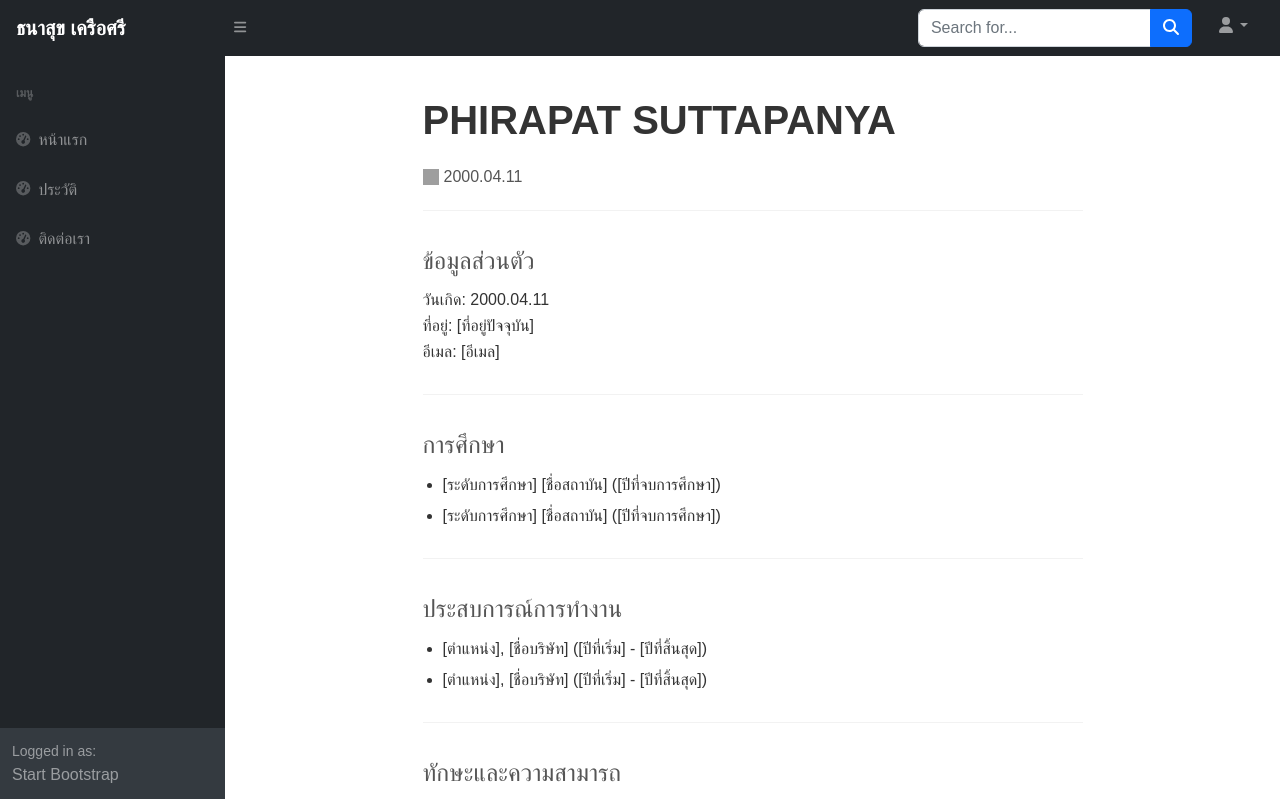
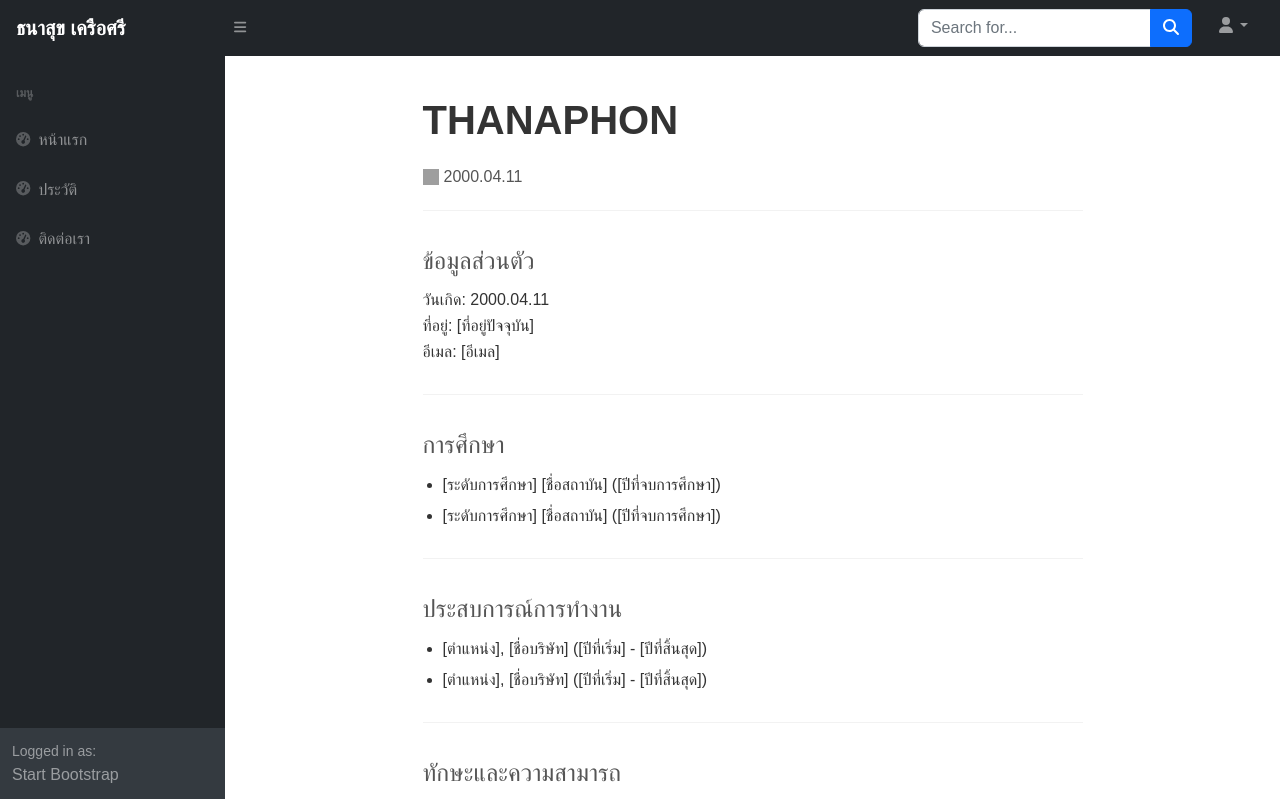
Before and after one commit to thanaphon8/djangoWebpage999, a Django app: page /about/ in a window 1280 px wide. Shown: the top 799 px of the page. Run offline with Django 5.2, Linux system fonts and the light colour scheme; some libraries are stand-ins or nearby versions; grey boxes are pictures that could not be loaded.

Commit message:
update vercel2

```diff
--- a/templates/about.html
+++ b/templates/about.html
@@ -6,7 +6,7 @@
   <head>
     <meta charset="UTF-8" />
     <meta name="viewport" content="width=device-width, initial-scale=1.0" />
-    <title>พีรพัฒน์ สุทธปัญญา</title>
+    <title></title>
     <style>
       @import url("https://fonts.googleapis.com/css2?family=Sarabun:wght@900&display=swap");
 
@@ -87,7 +87,7 @@
   <body>
     <div class="container">
       <div class="header">
-        <h1>PHIRAPAT SUTTAPANYA</h1>
+        <h1>THANAPHON</h1>
       </div>
       <div class="birthdate">
         <img
```
